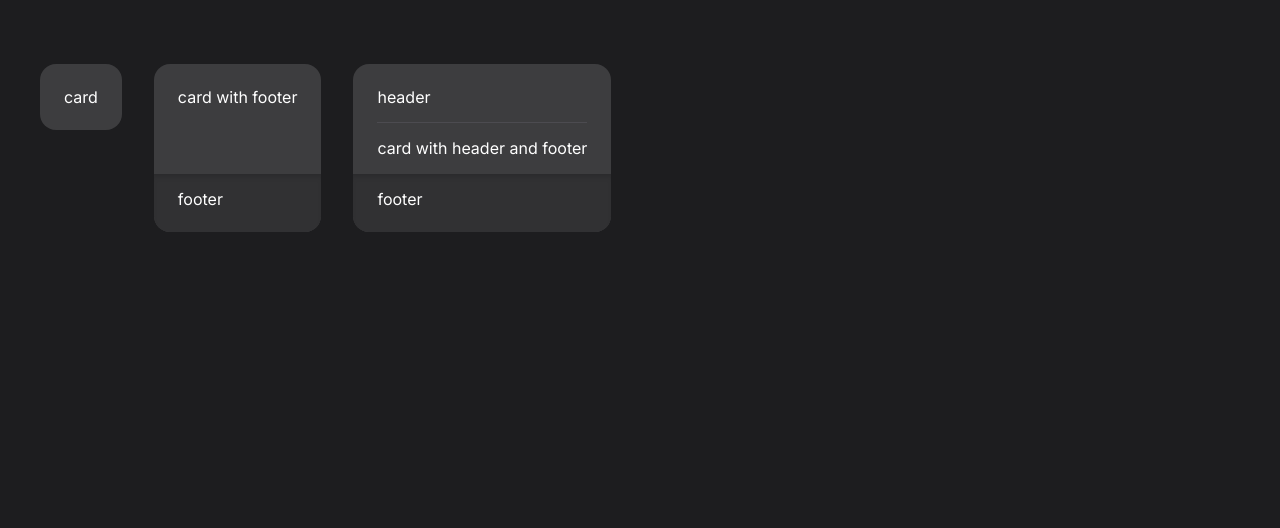
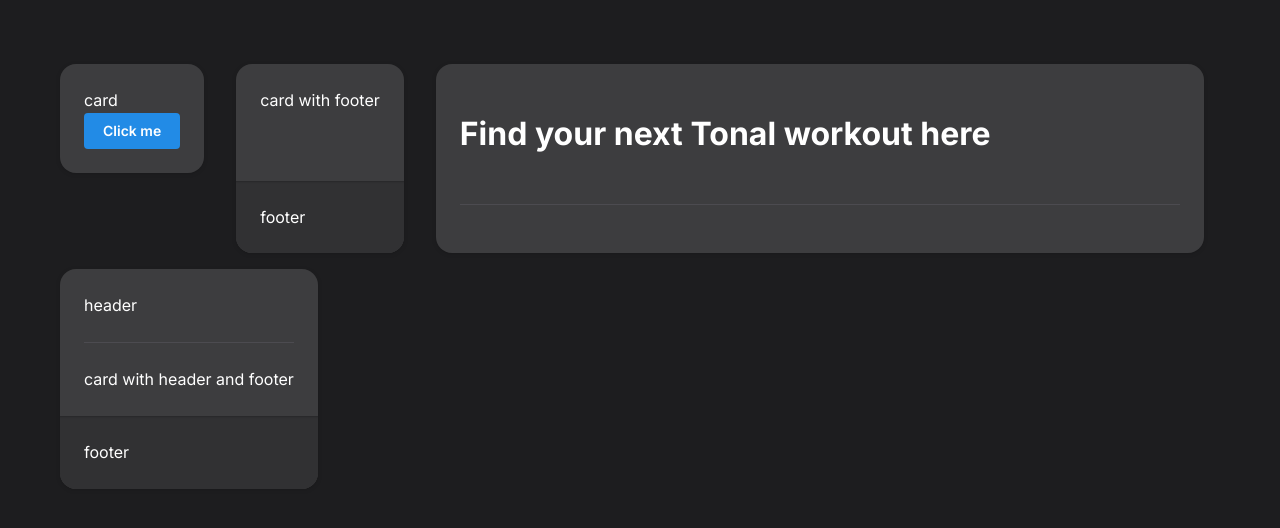
Before and after one commit to dlwiest/tonal-hub, a Next.js app: page / in a window 1280 px wide. Shown: the top 528 px of the page. Built offline with nearby package versions, Linux system fonts and the light colour scheme.

Commit message:
Applied Mantine

```diff
--- a/package.json
+++ b/package.json
@@ -10,6 +10,8 @@
     "test": "jest"
   },
   "dependencies": {
+    "@mantine/core": "^7.10.2",
+    "@mantine/hooks": "^7.10.2",
     "next": "14.2.4",
     "normalize.css": "^8.0.1",
     "react": "^18",
@@ -27,6 +29,9 @@
     "identity-obj-proxy": "^3.0.0",
     "jest": "^29.7.0",
     "jest-environment-jsdom": "^29.7.0",
+    "postcss": "^8.4.38",
+    "postcss-preset-mantine": "^1.15.0",
+    "postcss-simple-vars": "^7.0.1",
     "ts-jest": "^29.1.5",
     "ts-node": "^10.9.2",
     "typescript": "^5"
--- /dev/null
+++ b/postcss.config.js
@@ -0,0 +1,14 @@
+module.exports = {
+  plugins: {
+    "postcss-preset-mantine": {},
+    "postcss-simple-vars": {
+      variables: {
+        "mantine-breakpoint-xs": "36em",
+        "mantine-breakpoint-sm": "48em",
+        "mantine-breakpoint-md": "62em",
+        "mantine-breakpoint-lg": "75em",
+        "mantine-breakpoint-xl": "88em",
+      },
+    },
+  },
+};
--- a/src/app/layout.tsx
+++ b/src/app/layout.tsx
@@ -1,5 +1,8 @@
 import type { Metadata } from "next";
 import { Inter } from "next/font/google";
+import { MantineProvider, ColorSchemeScript } from "@mantine/core";
+
+import '@mantine/core/styles.css';
 import "./globals.css";
 import styles from "./layout.module.css";
 
@@ -17,10 +20,15 @@
 }>) {
     return (
         <html lang="en">
+            <head>
+                <ColorSchemeScript />
+            </head>
             <body className={inter.className}>
-                <div className={styles.container}>
-                    {children}
-                </div>
+                <MantineProvider>
+                    <div className={styles.container}>
+                        {children}
+                    </div>
+                </MantineProvider>
             </body>
         </html>
     );
--- a/src/app/page.module.css
+++ b/src/app/page.module.css
@@ -8,3 +8,7 @@
 .mr1 {
     margin-right: 1rem;
 }
+
+.grow {
+    flex-grow: 1;
+}
--- a/src/app/page.tsx
+++ b/src/app/page.tsx
@@ -1,3 +1,4 @@
+import { Button } from '@mantine/core';
 import Card from '@/components/core/Card/Card';
 import styles from './page.module.css';
 
@@ -5,15 +6,24 @@
     return (
         <div className={styles.main}>
             <div>
-                <Card className={styles.mr1}><span>card</span></Card>
+                <Card className={styles.mr1}>
+                    <span>card</span>
+                    <Button color="blue">Click me</Button>
+                </Card>
             </div>
 
-            <Card className={styles.mr1}>
+            <Card className={`${styles.mr1}`}>
                 <span>card with footer</span>
 
                 <Card.Footer>
                     <span>footer</span>
                 </Card.Footer>
+            </Card>
+
+            <Card className={`${styles.mr1} ${styles.grow}`}>
+                <Card.Header>
+                    <h1>Find your next Tonal workout here</h1>
+                </Card.Header>
             </Card>
 
             <Card>
--- a/src/components/core/Card/Card.module.css
+++ b/src/components/core/Card/Card.module.css
@@ -4,7 +4,8 @@
     display: flex;
     flex-direction: column;
     justify-content: space-between;
-    padding: 1.5rem 1.5rem 1.5rem 1.5rem;
+    padding: 1.5rem;
+    filter: drop-shadow(0 1px 2px rgb(0 0 0 / 0.1)) drop-shadow(0 1px 1px rgb(0 0 0 / 0.06));
 }
 
 .main:has(.footer) {
@@ -13,16 +14,16 @@
 
 .header {
     border-bottom: 1px solid var(--color-light-gray);
-    margin-bottom: 1rem;
-    padding-bottom: 1rem;
+    margin-bottom: 1.5rem;
+    padding-bottom: 1.5rem;
 }
 
 .footer {
     background-color: var(--color-dark-gray);
     border-radius: 0 0 1rem 1rem;
-    box-shadow: inset 0 5px 7px -4px rgba(0, 0, 0, 0.2);
+    box-shadow: inset 0 5px 2px -4px rgba(0, 0, 0, 0.2);
     margin-left: -1.5rem;
     margin-right: -1.5rem;
-    margin-top: 1rem;
-    padding: 1rem 1.5rem 1.5rem 1.5rem;
+    margin-top: 1.5rem;
+    padding: 1.5rem;
 }
```
Also changed, not shown: tsconfig.json (+18 -5 lines), 1 other file (tests, documents, lock files or other folders).
